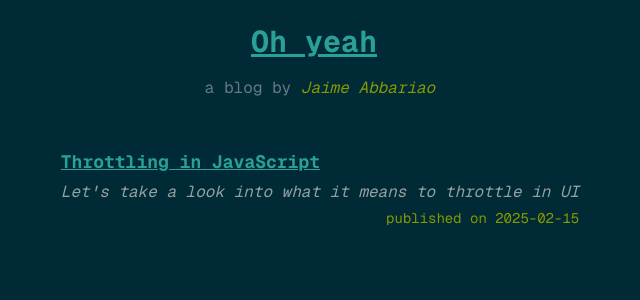
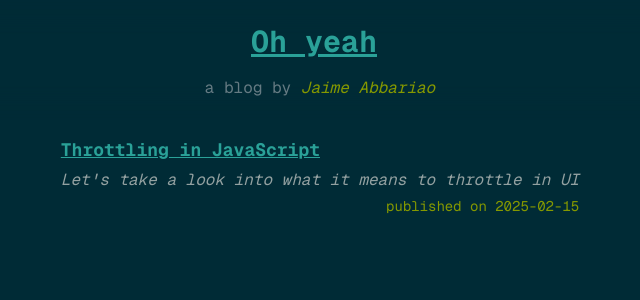
Before and after one commit to ja153903/oh-yeah, a Next.js app: page / in a window 1280 px wide. Shown: the top 300 px of the page, without its empty margins (320-960 px from the left). Built offline with nearby package versions, Linux system fonts and the light colour scheme.

Commit message:
updating spacing

```diff
--- a/src/app/page.tsx
+++ b/src/app/page.tsx
@@ -11,7 +11,7 @@ export default async function Home() {
   })
 
   return (
-    <Section>
+    <Section className="p-4">
       <BlogIndex metadata={metadata} />
     </Section>
   )
@@ -21,7 +21,5 @@ function Section({
   className,
   children,
 }: React.PropsWithChildren<{ className?: string }>) {
-  return (
-    <div className={cx('flex flex-col gap-3 p-4', className)}>{children}</div>
-  )
+  return <div className={cx('flex flex-col gap-3', className)}>{children}</div>
 }
--- a/src/components/nav-bar.tsx
+++ b/src/components/nav-bar.tsx
@@ -8,7 +8,7 @@ export function NavBar() {
     <div
       className={cx(
         'sticky top-0 z-10',
-        'flex flex-col pt-6 pb-8 px-4 gap-4 justify-center items-center w-full',
+        'flex flex-col pt-6 pb-5 px-4 gap-4 justify-center items-center w-full',
         'backdrop-filter backdrop-blur-lg'
       )}
     >
```
